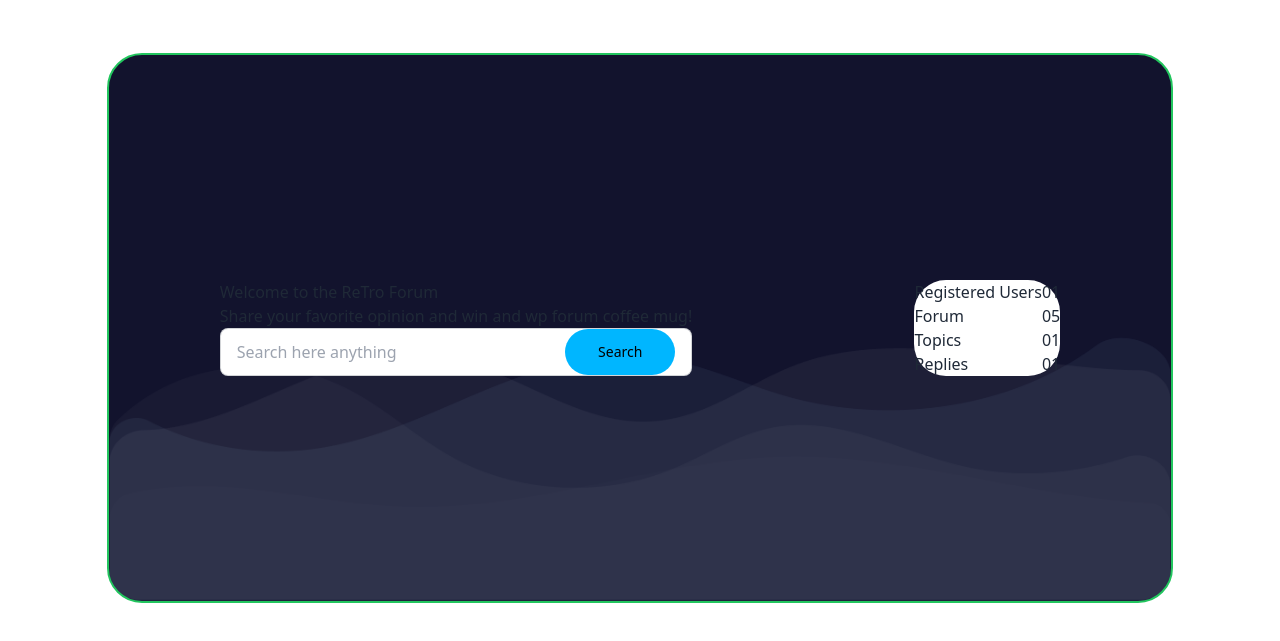
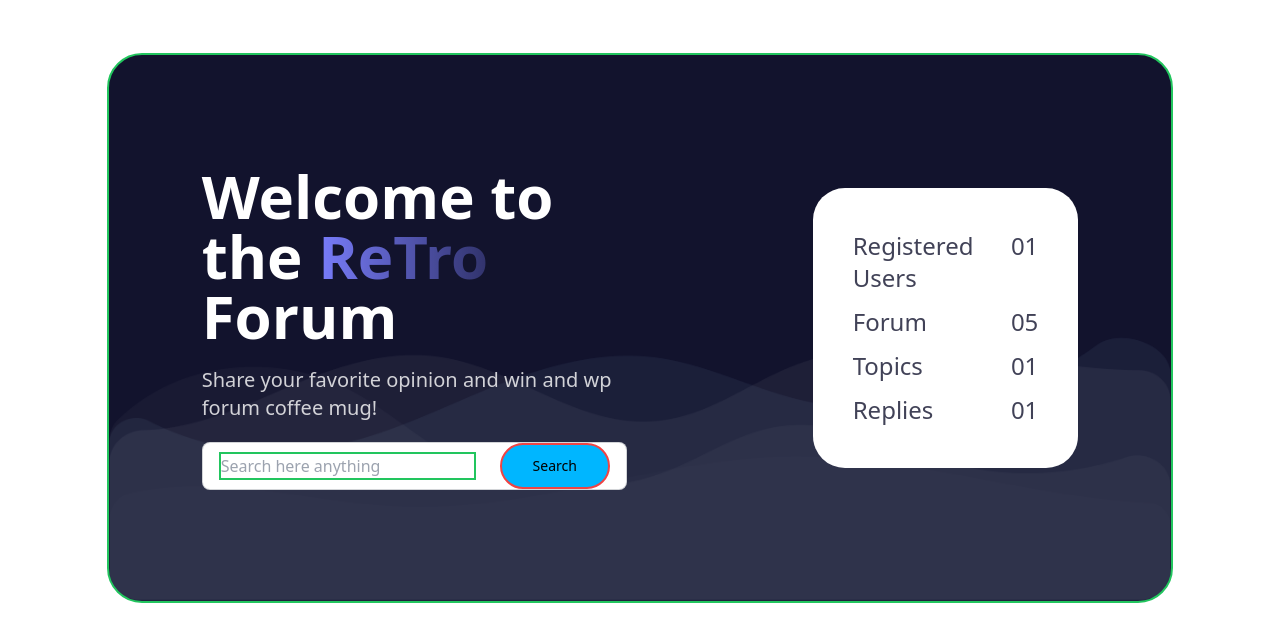
Before and after one commit to jnakht/retro-forum, a plain HTML site: page index.html in a window 1280 px wide. Shown: the part 67-708 px from the top of the page. Drawn offline with nearby package versions, Linux system fonts and the light colour scheme.

Commit message:
banner almost done

```diff
--- a/index.html
+++ b/index.html
@@ -72,16 +72,16 @@
           <!-- banner container -->
             <div class="h-[550px] border-2 border-green-500 bg-[url('images/bgbanner.png')] bg-no-repeat bg-[#12132D] bg-contain bg-bottom rounded-[35px] flex justify-around items-center" >
                 <!-- left div -->
-                <div class="">
-                    <h1>Welcome to the <span>ReTro</span> Forum</h1>
-                    <p>Share your favorite opinion and win and wp forum coffee mug!</p>
-                    <label class="input input-bordered flex items-center gap-2 ">
-                      <input type="text" class="grow" placeholder="Search here anything" />
-                      <button class="badge badge-info h-full w-[110px]">Search</button>
+                <div class="w-[40%] flex flex-col gap-5">
+                    <h1 class="text-[#FFF] text-6xl font-black">Welcome to the <span class="bg-gradient-to-r from-[#797DFC] to-[rgba(121,125,252,0.3)] bg-clip-text text-transparent">ReTro</span> Forum</h1>
+                    <p class="text-[#FFFFFFCC] text-xl font-medium">Share your favorite opinion and win and wp forum coffee mug!</p>
+                    <label class="input input-bordered flex items-center gap-6 justify-between ">
+                      <input type="text" class="grow border-2 border-green-500" placeholder="Search here anything" />
+                      <button class="badge badge-info h-full w-[110px] border-2 border-red-500">Search</button>
                     </label>
                 </div>
                 <!-- right div -->
-                <div class="bg-white rounded-[32px]">
+                <div class="bg-white rounded-[32px] w-[25%] h-[280px] flex flex-col justify-center pl-10 pr-10 text-[#12132DCC] text-2xl font-medium gap-3">
                     <div class="flex justify-between"><h3>Registered Users</h3> <h3>01</h3></div>
                     <div class="flex justify-between"><h3>Forum</h3> <h3>05</h3></div>
                     <div class="flex justify-between"><h3>Topics</h3> <h3>01</h3></div>
```
